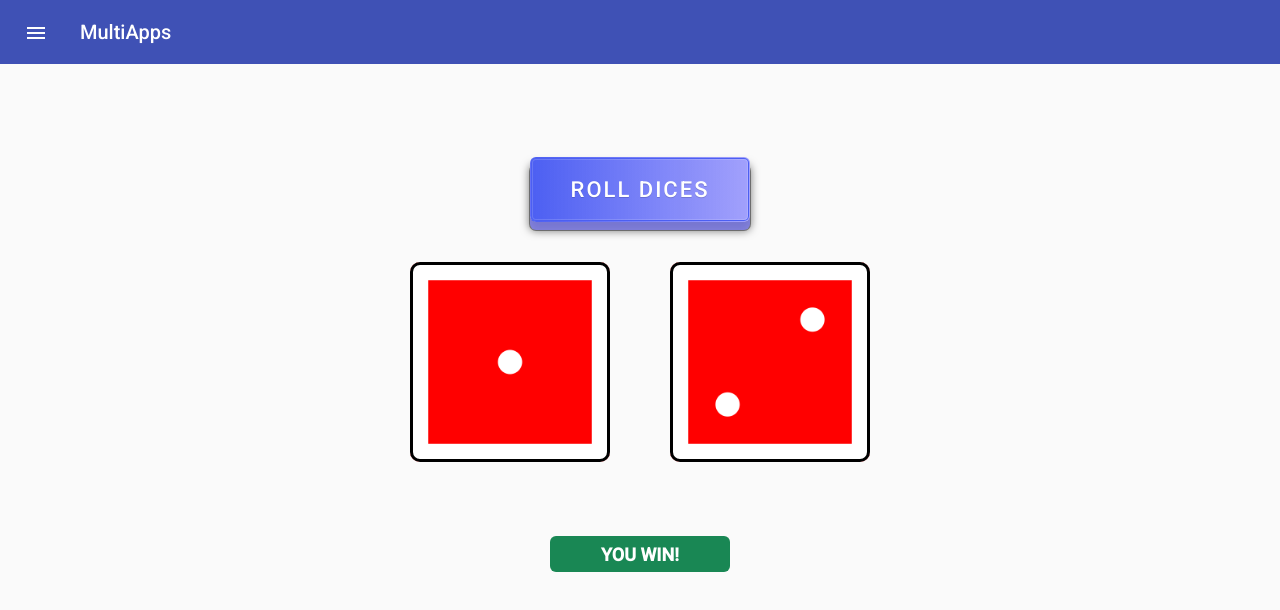
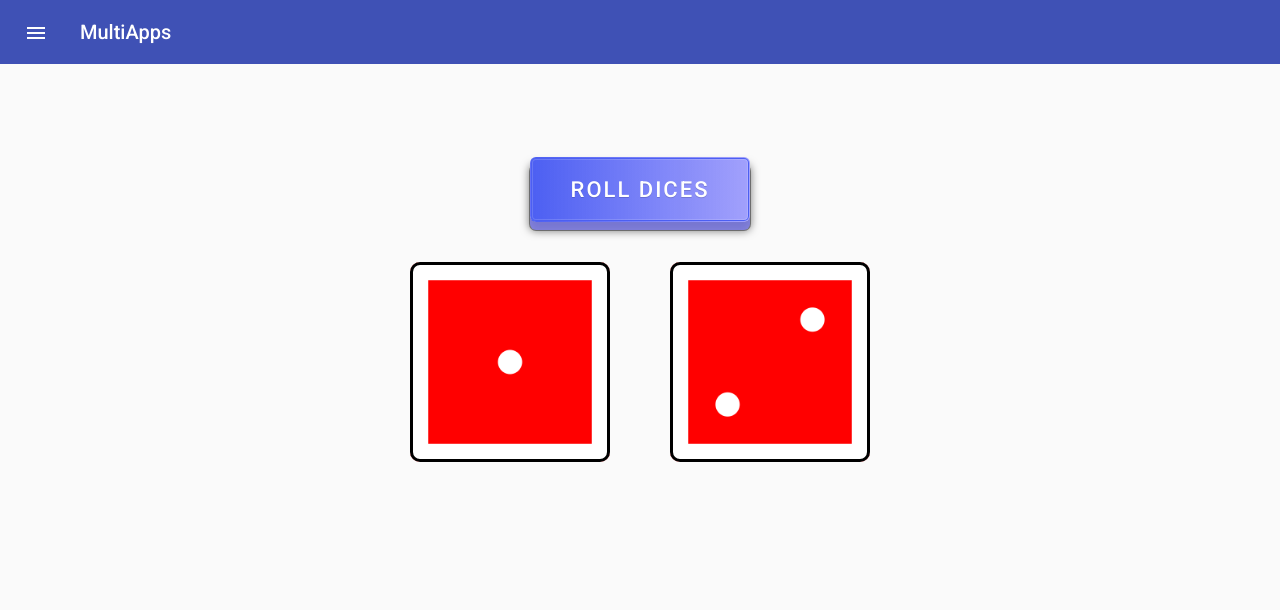
Before and after one commit to alansignetti/MultiApps, an Angular app: page /dice in a window 1280 px wide. Shown: the top 610 px of the page. Built offline with nearby package versions, Linux system fonts and the light colour scheme.

Commit message:
DiceApp fix

```diff
--- a/src/app/dice/dice/dice.component.ts
+++ b/src/app/dice/dice/dice.component.ts
@@ -8,7 +8,7 @@ import { Component, OnInit } from '@angular/core';
 export class DiceComponent implements OnInit {
   public leftDice = '../../../assets/dice/dice1.png';
   public rightDice = '../../../assets/dice/dice2.png';
-  public num1: number = 0;
+  public num1: number = 1;
   public num2: number = 0;
   public disabled: boolean = false;
   constructor() {}
```
